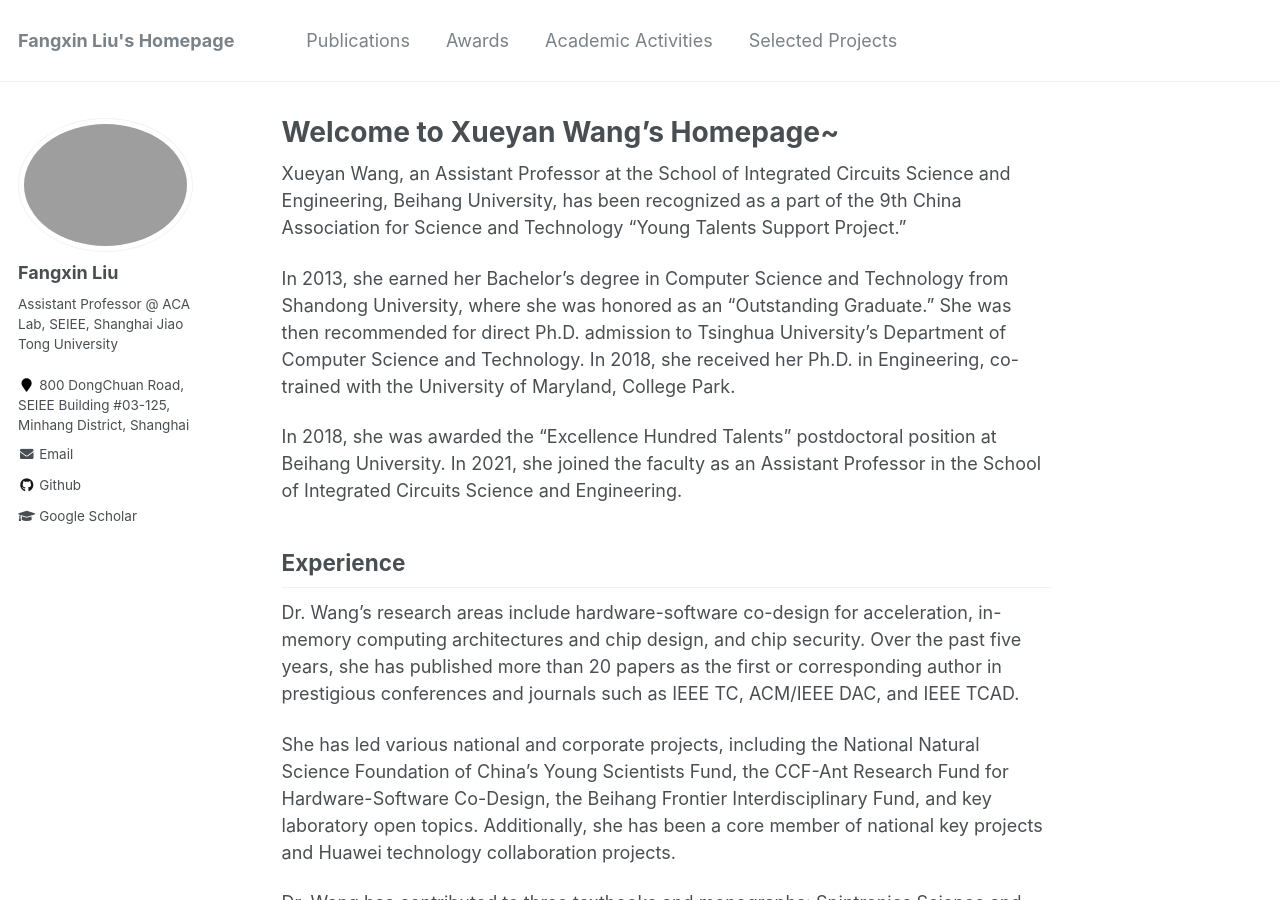
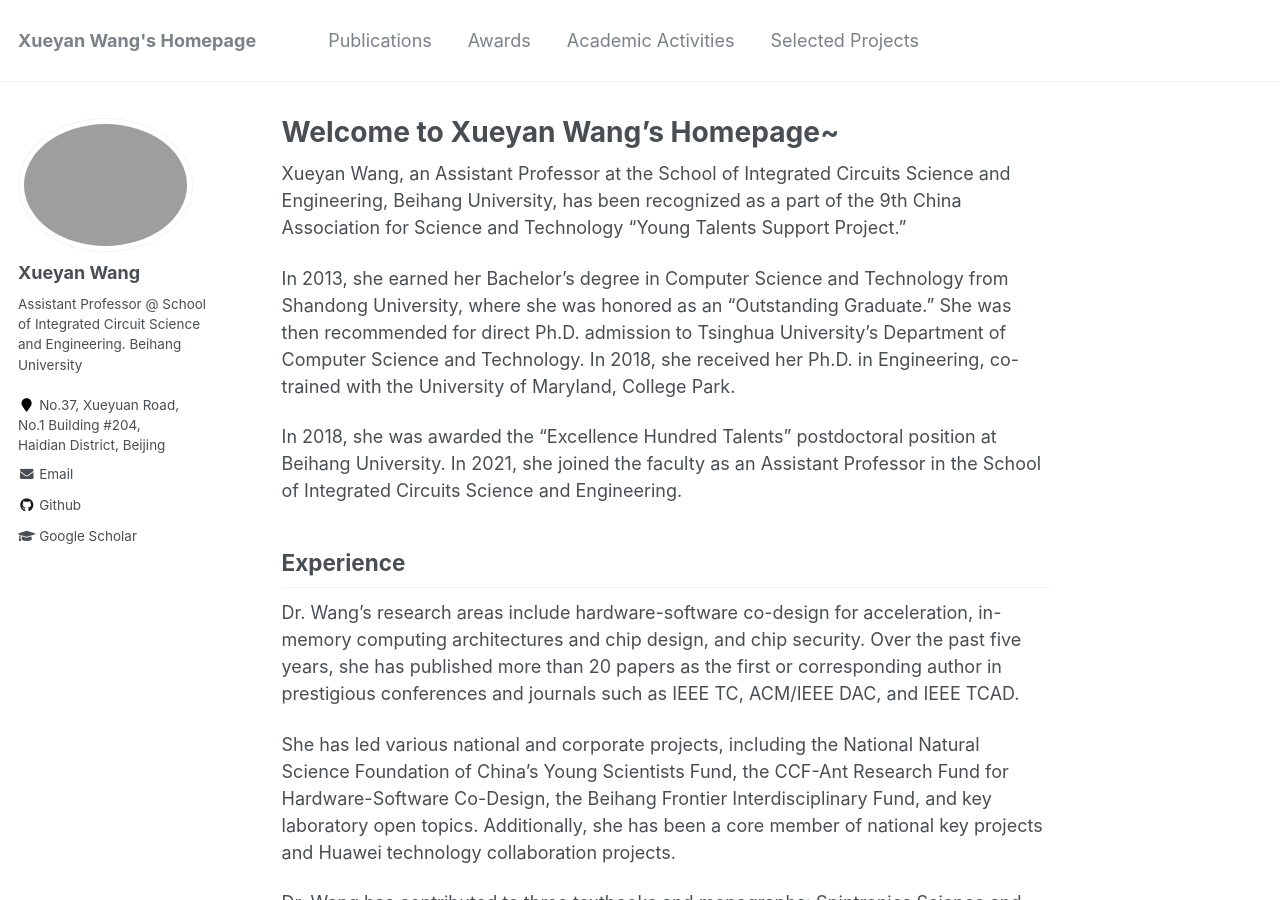
Before and after one commit to xywangbuaa/xywang.github.io, a Jekyll site: the page built from _pages/about.md, in a window 1280 px wide and 900 px high. Built offline with Jekyll 4.4.1, drawn with Linux system fonts in a browser that asks for light colours; some of the changed text lies outside the part shown.

Commit message:
Update _config.yml

```diff
--- a/_config.yml
+++ b/_config.yml
@@ -6,14 +6,14 @@
 # `jekyll serve`. If you change this file, please restart the server process.
 
 # Site Settings
-locale                   : "en-US"
-title                    : "Fangxin Liu's Homepage"
+locale                   : "zh-CN"
+title                    : "Xueyan Wang's Homepage"
 title_separator          : "-"
-name                     : &name "Fangxin Liu"
+name                     : &name "Xueyan Wang"
 description              : &description "personal description"
-url                      : https://MXHX7199.github.io # the base hostname & protocol for your site e.g. "https://mmistakes.github.io"
+url                      : https://xywang.github.io # the base hostname & protocol for your site e.g. "https://mmistakes.github.io"
 baseurl                  : "" # the subpath of your site, e.g. "/blog"
-repository               : "MXHX7199/MXHX7199.github.io"
+repository               : "xywangbuaa/xywang.github.io"
 teaser                   :  # filename of teaser fallback teaser image placed in /images/, .e.g. "500x300.png"
 breadcrumbs              : false # true, false (default)
 words_per_minute         : 160
@@ -80,16 +80,16 @@ analytics:
 
 # Site Author
 author:
-  name             : "Fangxin Liu"
-  avatar           : "xinhuan.jpg" # "lhm.jpg"
-  bio              : "Assistant Professor @ ACA Lab, SEIEE, Shanghai Jiao Tong University"
-  location1        : "800 DongChuan Road,"
-  location2        : "SEIEE Building #03-125,"
-  location3        : "Minhang District, Shanghai"
+  name             : "Xueyan Wang"
+  avatar           : "wangxueyan.jpg" # "lhm.jpg"
+  bio              : "Assistant Professor @ School of Integrated Circuit Science and Engineering. Beihang University"
+  location1        : "No.37, Xueyuan Road,"
+  location2        : "No.1 Building #204,"
+  location3        : "Haidian District, Beijing"
   employer         :
   # pubmed           : "https://www.ncbi.nlm.nih.gov/pubmed/?term=john+snow"
-  googlescholar    : "https://scholar.google.com/citations?hl=zh-TW&user=dXzsaIsAAAAJ"
-  email            : "liufangxin@sjtu.edu.cn"
+  googlescholar    : "https://scholar.google.com/citations?user=9HquoMIAAAAJ&hl=zh-CN&oi=ao"
+  email            : "wangxueyan@buaa.edu.cn"
   researchgate     :  # example: "https://www.researchgate.net/profile/yourprofile"
   uri              :
   bitbucket        :
@@ -98,7 +98,7 @@ author:
   flickr           :
   facebook         :
   foursquare       :
-  github           : "MXHX7199"
+  github           : "xywangbuaa"
   google_plus      :
   keybase          :
   instagram        :
```
